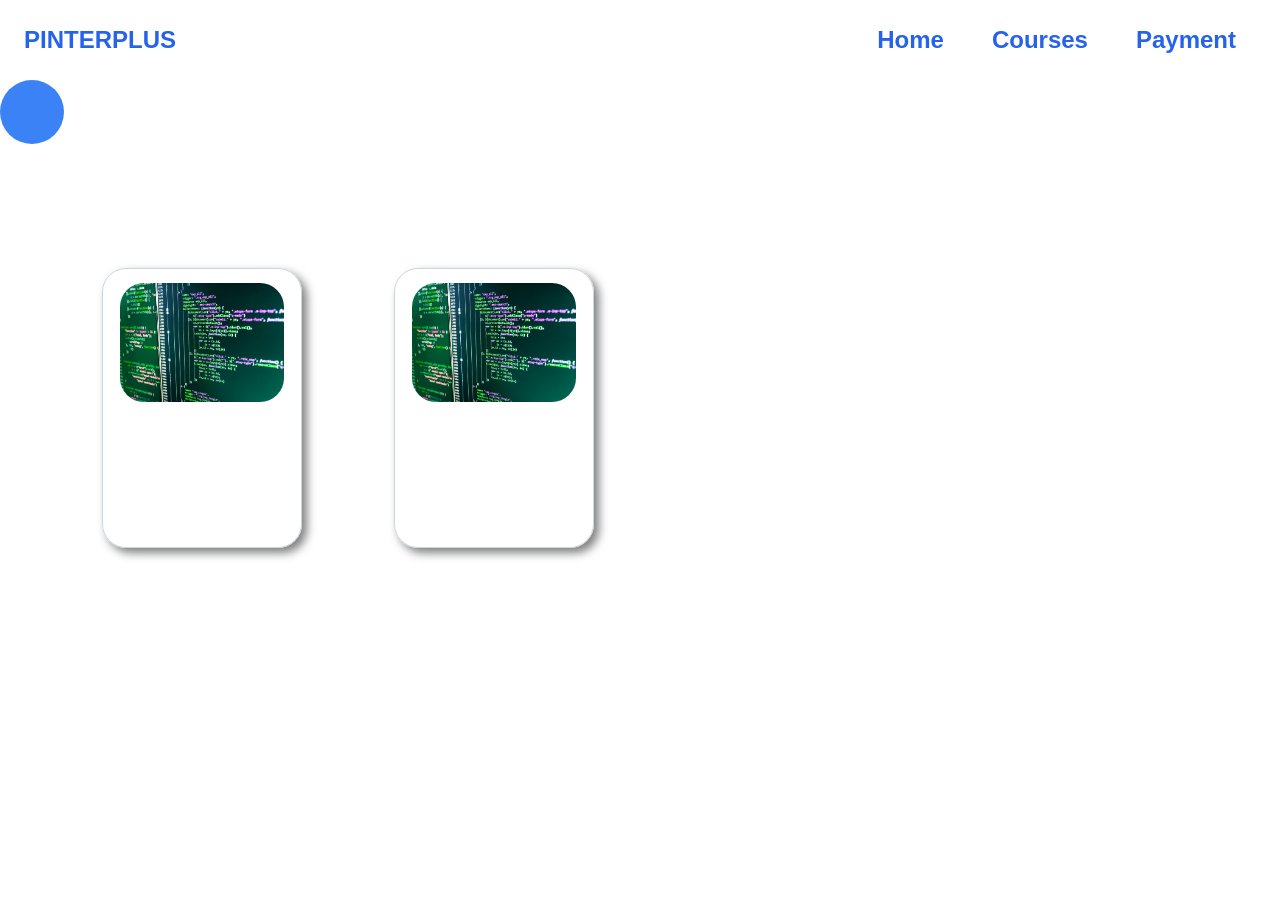
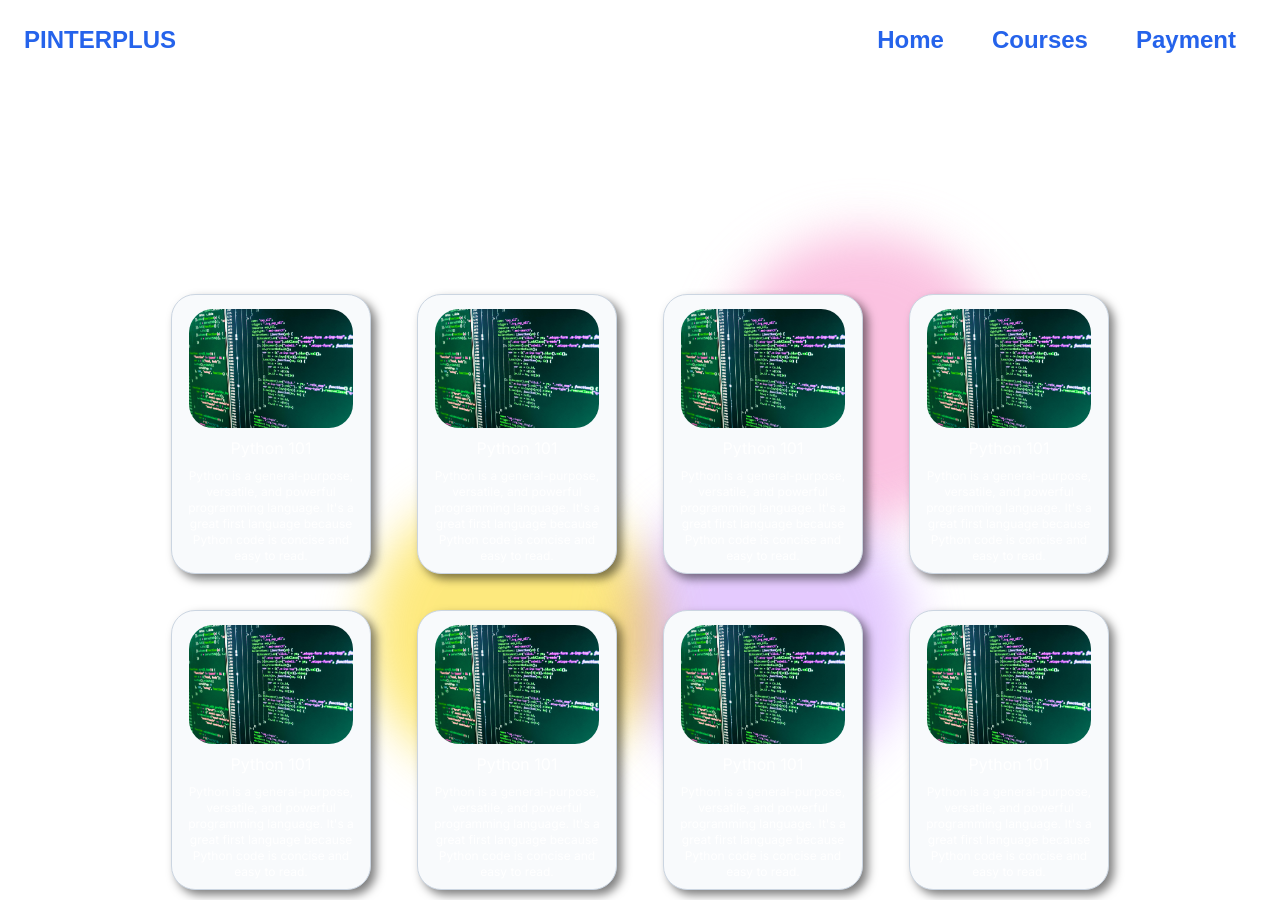
Before and after one commit to muttyqt15/pintarplus, a Next.js app: page /courses in a window 1280 px wide. Before the commit the page ends 844 px from the top, so only its background shows below. Built offline with nearby package versions, Linux system fonts and the light colour scheme.

Commit message:
added colors and layout for coloring

```diff
--- /dev/null
+++ b/src/app/components/layout.tsx
@@ -0,0 +1,22 @@
+import React, { ReactNode } from 'react';
+import NavBar from './navigation_bar';
+
+interface LayoutProps {
+  children: ReactNode;
+}
+
+export default function Layout({ children }: LayoutProps): JSX.Element {
+  return (
+    <>
+      <NavBar link1="/" link2="/courses/" link3="/payment/" />
+      <div className="min-h-screen flex items-center justify-center px-16 relative">
+        <div className="absolute">
+          <div className="absolute top-0 -left-4 w-72 h-72 bg-purple-300 rounded-full mix-blend-multiply filter blur-xl opacity-70 animate-blob"></div>
+          <div className="absolute top-0 -right-4 w-72 h-72 bg-yellow-300 rounded-full mix-blend-multiply filter blur-xl opacity-70 animate-blob animation-delay-2000"></div>
+          <div className="absolute -bottom-8 left-20 w-72 h-72 bg-pink-300 rounded-full mix-blend-multiply filter blur-xl opacity-70 animate-blob animation-delay-4000"></div>
+        </div>
+        <div className="relative z-10">{children}</div>
+      </div>
+    </>
+  );
+}
--- a/src/app/courses/page.tsx
+++ b/src/app/courses/page.tsx
@@ -1,16 +1,16 @@
 import Image from 'next/image';
 import NavBar from '../components/navigation_bar'; // ../ means parent directory, ./ means current directory
 import pythonImage from '../../../public/python_image.jpeg';
+import Layout from '../components/layout';
 
 
 export default function Courses() {
   return (
-    <>
-      <NavBar link1="/" link2="/courses/" link3="/payment/"></NavBar>
-      <div className="w-16 h-16 bg-blue-500 rounded-full flex items-center justify-center backdrop-blur-md"></div>
-      <h1 className="flex flex-col items-center text-6xl font-bold mt-8">Courses</h1>
-      <div className="grid grid-cols-4 w-100 h-100 grid-rows-2 gap-4 mx-16 mt-8 place-items-center">
-        <button className="border border-slate-300 rounded-3xl shadow-2xl inline-block box-shadow" style={{ width: '200px', height: '280px' }}>
+    <Layout>
+      <h1 className="text-6xl font-bold flex justify-center mt-16">Courses</h1>
+      <div className="flex flex-col items-center" style={{ zIndex: 4 }}>
+          <div className="grid course-grid grid-cols-4 w-100 h-100 grid-rows-2 gap-4 mx-16 mt-20 place-items-center">
+            <button className="border border-slate-300 bg-slate-50 rounded-3xl shadow-2xl inline-block box-shadow" style={{ width: '200px', height: '280px' }}>
               <div className="flex flex-col items-center">
                 <Image
                 src={pythonImage}
@@ -25,7 +25,99 @@ export default function Courses() {
                 </p>
               </div>
             </button>
-        <button className="border border-slate-300 rounded-3xl shadow-2xl inline-block box-shadow" style={{ width: '200px', height: '280px' }}>
+            <button className="border border-slate-300 rounded-3xl bg-slate-50 shadow-2xl inline-block box-shadow" style={{ width: '200px', height: '280px' }}>
+              <div className="flex flex-col items-center">
+                <Image
+                src={pythonImage}
+                alt="python"
+                className="course-img"
+                />
+                <h2>
+                  Python 101
+                </h2>
+                <p className="p-2 text-xs">
+                Python is a general-purpose, versatile, and powerful programming language. It's a great first language because Python code is concise and easy to read.
+                </p>
+              </div>
+            </button>
+            <button className="border border-slate-300 rounded-3xl bg-slate-50 shadow-2xl inline-block box-shadow" style={{ width: '200px', height: '280px' }}>
+              <div className="flex flex-col items-center">
+                <Image
+                src={pythonImage}
+                alt="python"
+                className="course-img"
+                />
+                <h2>
+                  Python 101
+                </h2>
+                <p className="p-2 text-xs">
+                Python is a general-purpose, versatile, and powerful programming language. It's a great first language because Python code is concise and easy to read.
+                </p>
+              </div>
+            </button>
+            <button className="border border-slate-300 rounded-3xl bg-slate-50 shadow-2xl inline-block box-shadow" style={{ width: '200px', height: '280px' }}>
+              <div className="flex flex-col items-center">
+                <Image
+                src={pythonImage}
+                alt="python"
+                className="course-img"
+                />
+                <h2>
+                  Python 101
+                </h2>
+                <p className="p-2 text-xs">
+                Python is a general-purpose, versatile, and powerful programming language. It's a great first language because Python code is concise and easy to read.
+                </p>
+              </div>
+            </button>
+            <button className="border border-slate-300 rounded-3xl bg-slate-50 shadow-2xl inline-block box-shadow" style={{ width: '200px', height: '280px' }}>
+              <div className="flex flex-col items-center">
+                <Image
+                src={pythonImage}
+                alt="python"
+                className="course-img"
+                />
+                <h2>
+                  Python 101
+                </h2>
+                <p className="p-2 text-xs">
+                Python is a general-purpose, versatile, and powerful programming language. It's a great first language because Python code is concise and easy to read.
+                </p>
+              </div>
+            </button>
+
+
+            <button className="border border-slate-300 rounded-3xl bg-slate-50 shadow-2xl inline-block box-shadow" style={{ width: '200px', height: '280px' }}>
+              <div className="flex flex-col items-center">
+                <Image
+                src={pythonImage}
+                alt="python"
+                className="course-img"
+                />
+                <h2>
+                  Python 101
+                </h2>
+                <p className="p-2 text-xs">
+                Python is a general-purpose, versatile, and powerful programming language. It's a great first language because Python code is concise and easy to read.
+                </p>
+              </div>
+            </button>
+            <button className="border border-slate-300 rounded-3xl bg-slate-50 shadow-2xl inline-block box-shadow" style={{ width: '200px', height: '280px' }}>
+              <div className="flex flex-col items-center">
+                <Image
+                src={pythonImage}
+                alt="python"
+                className="course-img"
+                />
+                <h2>
+                  Python 101
+                </h2>
+                <p className="p-2 text-xs">
+                Python is a general-purpose, versatile, and powerful programming language. It's a great first language because Python code is concise and easy to read.
+                </p>
+              </div>
+            </button>
+            <button className="border border-slate-300 rounded-3xl bg-slate-50  shadow-2xl inline-block box-shadow" style={{ width: '200px', height: '280px' }}>
               <div className="flex flex-col items-center">
                 <Image
                 src={pythonImage}
@@ -41,6 +133,7 @@ export default function Courses() {
               </div>
             </button>
           </div>
-    </>
+        </div>
+    </Layout>
   );
 }
--- a/src/app/globals.css
+++ b/src/app/globals.css
@@ -52,3 +52,8 @@ body {
 .box-shadow {
   box-shadow: 5px 5px 10px rgba(0, 0, 0, 0.5)
 }
+
+.course-grid {
+  grid-template-columns: 230px 230px 230px 230px;
+  grid-template-rows: 300px 300px;
+  }
```
Lines whose indentation alone changed are shown as unchanged.
